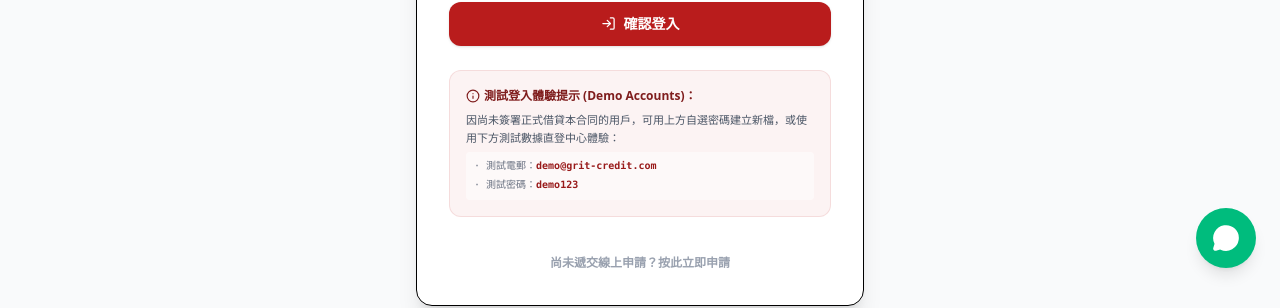
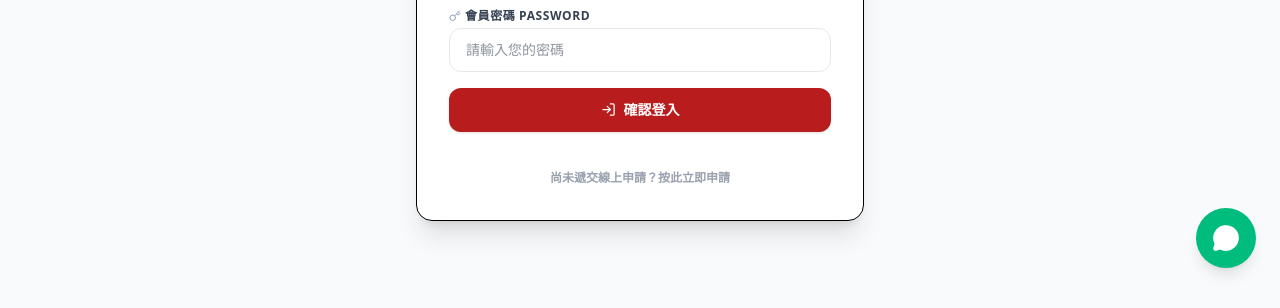
Before and after one commit to dambraandradesif925-prog/grit, a React (Vite) app: page /login in a window 1280 px wide. Shown: the part 508-816 px from the top of the page. Built offline with nearby package versions, Linux system fonts and the light colour scheme; no server answers; the database is empty.

Commit message:
feat(auth): remove demo login bypass and credentials
Clean up the login page by removing the demo account hardcoded bypass and the associated helper UI to ensure production security.

```diff
--- a/src/pages/Login.tsx
+++ b/src/pages/Login.tsx
@@ -72,14 +72,6 @@ const Login: React.FC = () => {
       const { error } = await signIn(emailToUse, password);
 
       if (error) {
-        // If demo credentials, allow mock access to the interface with a friendly bypass warning!
-        if (emailToUse.toLowerCase() === 'demo@grit-credit.com' && password === 'demo123') {
-          setSuccessMsg("✓ 驗證成功！正在登入測試帳戶...");
-          setTimeout(() => {
-            navigate("/dashboard");
-          }, 1000);
-          return;
-        }
         const errorDetail = error.code ? `[${error.code}] ${error.message}` : (error.message || String(error));
         setErrorMsg(`電郵 / 貸款編號或密碼錯誤，請重新核對。（錯誤詳情: ${errorDetail}）`);
       } else {
@@ -180,20 +172,7 @@ const Login: React.FC = () => {
             </button>
           </form>
 
-          {/* Test Demo helper tips */}
-          <div className="bg-amber-500/5 border border-amber-500/10 rounded-xl p-4 text-xs text-amber-950 font-medium space-y-1.5 leading-normal" id="login-helper-tips">
-            <p className="font-bold flex items-center gap-1 text-amber-700">
-              <Info size={14} className="shrink-0" />
-              <span>測試登入體驗提示 (Demo Accounts)：</span>
-            </p>
-            <p className="text-gray-600 text-[11px] leading-relaxed">
-              因尚未簽署正式借貸本合同的用戶，可用上方自選密碼建立新檔，或使用下方測試數據直登中心體驗：
-            </p>
-            <div className="pt-1.5 font-mono text-[10px] text-gray-500 space-y-1 bg-white/50 p-2 rounded">
-              <p>· 測試電郵：<span className="text-amber-600 font-bold">demo@grit-credit.com</span></p>
-              <p>· 測試密碼：<span className="text-amber-600 font-bold">demo123</span></p>
-            </div>
-          </div>
+
 
           <div className="text-center pt-2 select-none">
             <Link
```
